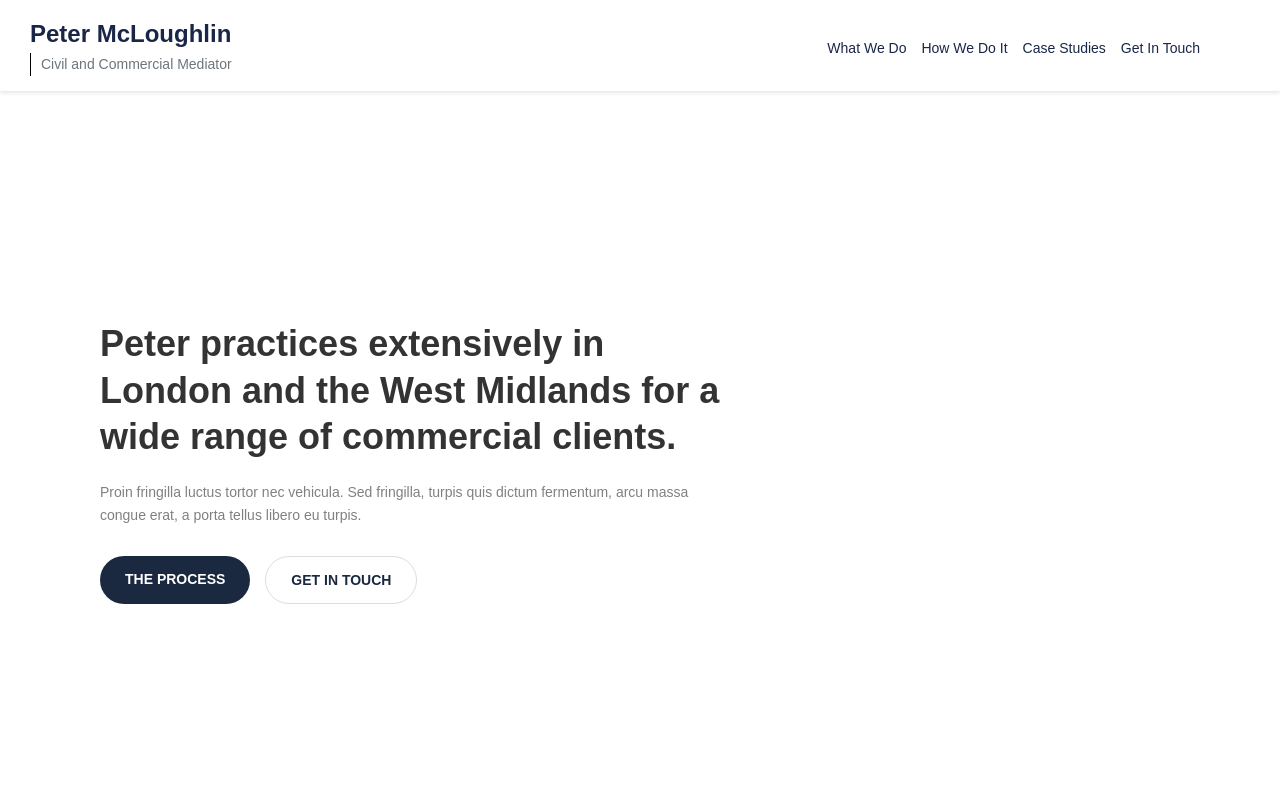
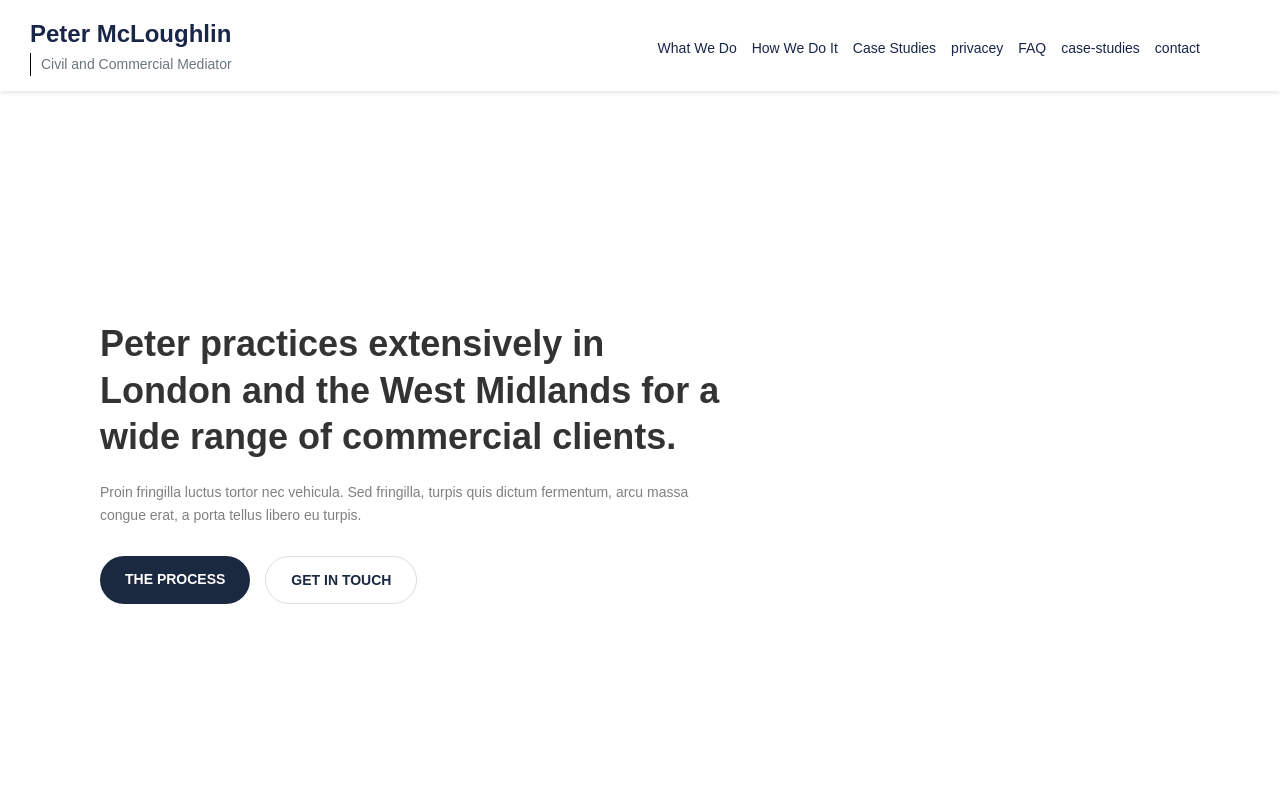
Before and after one commit to utsav102005/mclaw, a plain HTML site: page whatisMediation.html in a window 1280 px wide. Shown: the top 800 px of the page. Drawn offline with Linux system fonts and the light colour scheme.

Commit message:
final commit

```diff
--- a/whatisMediation.html
+++ b/whatisMediation.html
@@ -16,10 +16,13 @@
             <label for="menu-toggle" class="menu-icon">&#9776;</label>
 
             <ul id="menu">
-                <li><a id="active" href="whatisMediation.html">What We Do</a></li>
-                <li><a href="process.html">How We Do It</a></li>
-                <li><a href="resourshub.html">Case Studies</a></li>
-                <li><a href="#">Get In Touch</a></li>
+                 <li><a id="active" href="whatisMediation.html">What We Do</a></li>
+                    <li><a href="process.html">How We Do It</a></li>
+                    <li><a href="resourshub.html">Case Studies</a></li>
+                    <li><a href="privacey.html">privacey</a></li>
+                    <li><a href="faq.html">FAQ</a></li>
+                    <li><a href="casestudy.html">case-studies</a></li>
+                    <li><a href="contact.html">contact</a></li>
             </ul>
         </nav>
     </header>
@@ -123,7 +126,7 @@
 
         </section>
 
-        <section class="footer1">
+       <section class="footer1">
 
         <footer class="footer">
 
@@ -169,6 +172,7 @@
         </footer>
     </section>
 
+
 </body>
 
 </html>
```
